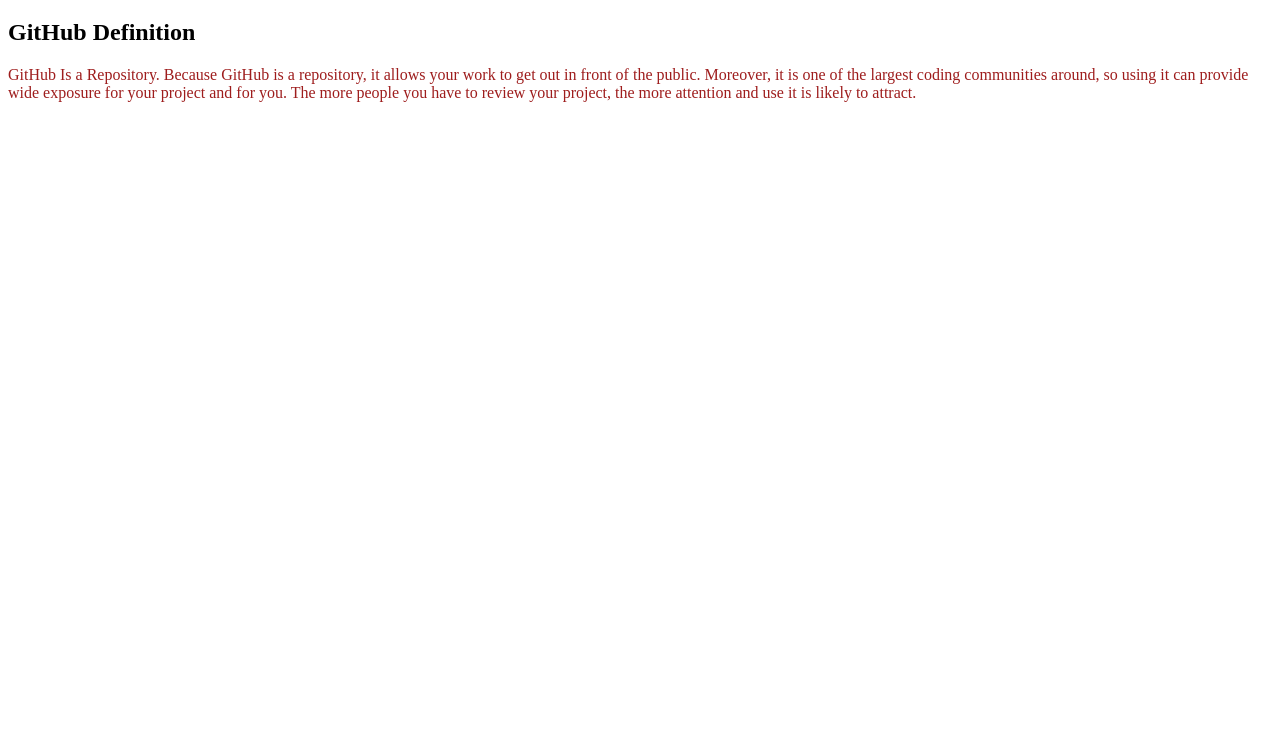
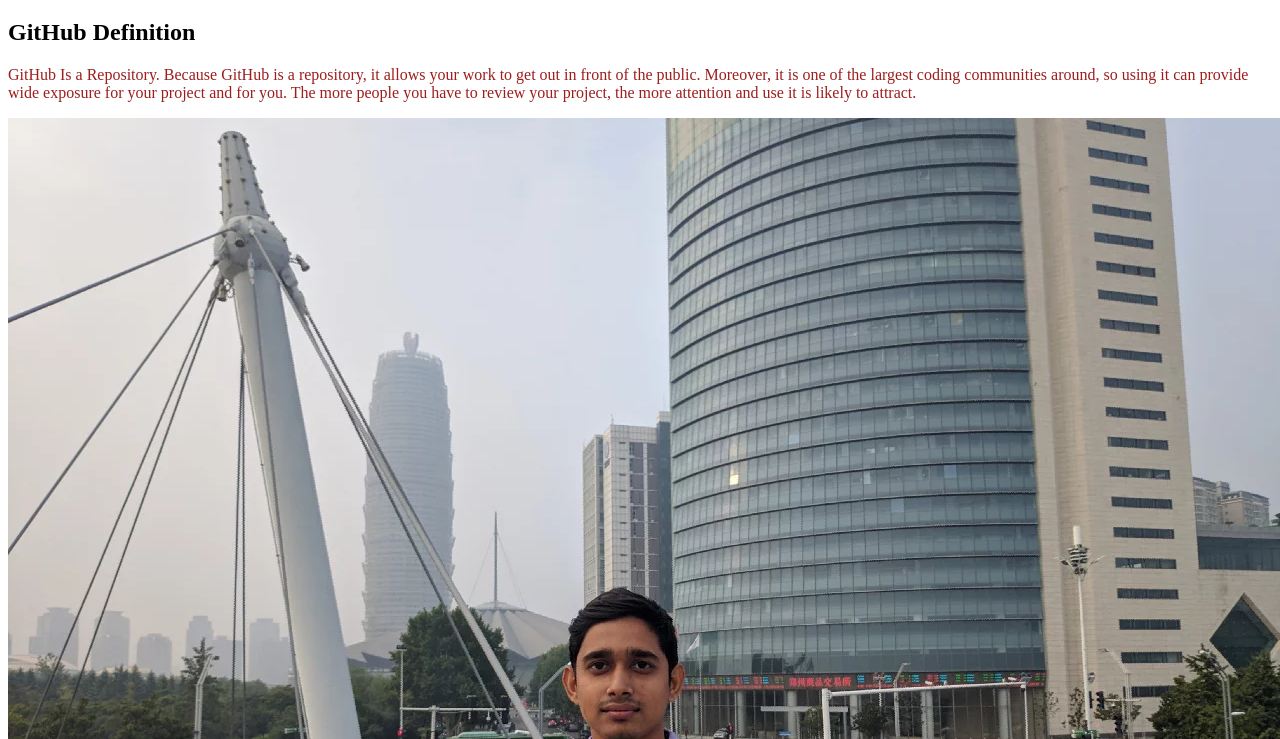
Before and after one commit to MostafizorRahman/my-second-repo, a plain HTML site: page index.html in a window 1280 px wide. Shown: the part 61-800 px from the top of the page. Drawn offline with Linux system fonts and the light colour scheme.

Commit message:
images added

```diff
--- a/index.html
+++ b/index.html
@@ -11,5 +11,6 @@
   <h1>Welcome To Github</h1>
   <h2>GitHub Definition</h2>
   <p>GitHub Is a Repository. Because GitHub is a repository, it allows your work to get out in front of the public. Moreover, it is one of the largest coding communities around, so using it can provide wide exposure for your project and for you. The more people you have to review your project, the more attention and use it is likely to attract.</p>
+  <img src="8fnBlpnTfJQrRVkQsOOgBheyBVO.jpg" alt="My Photo">
 </body>
 </html>
```
Also changed, not shown: 8fnBlpnTfJQrRVkQsOOgBheyBVO.jpg (added), FB_IMG_1541517508650.jpg (added), FB_IMG_1541517536979.jpg (added), IMG_20181218_125133.jpg (added), IMG_20191018_022805.jpg (added), IMG_mmmmmm.jpg (added), 2 other files.
